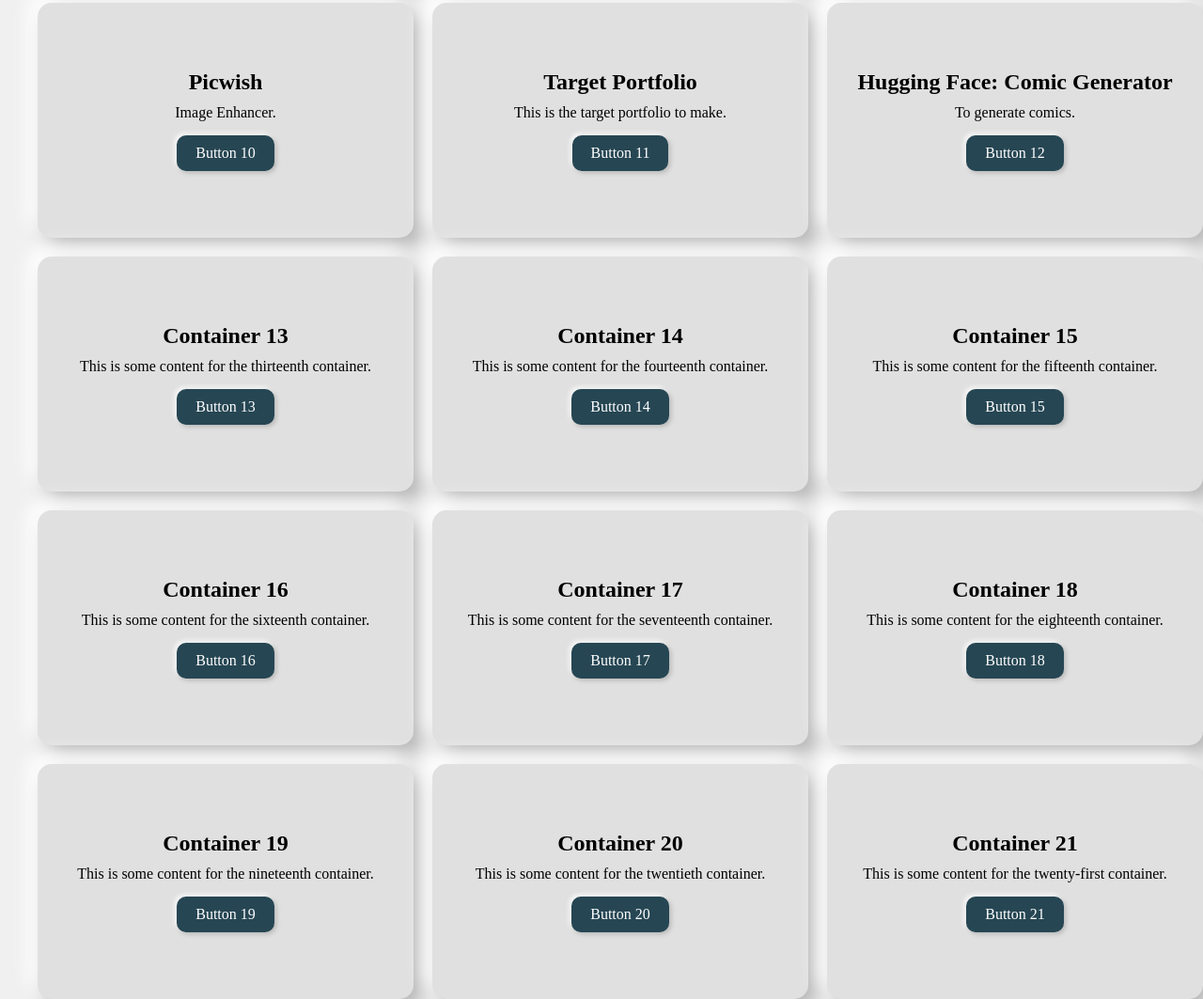
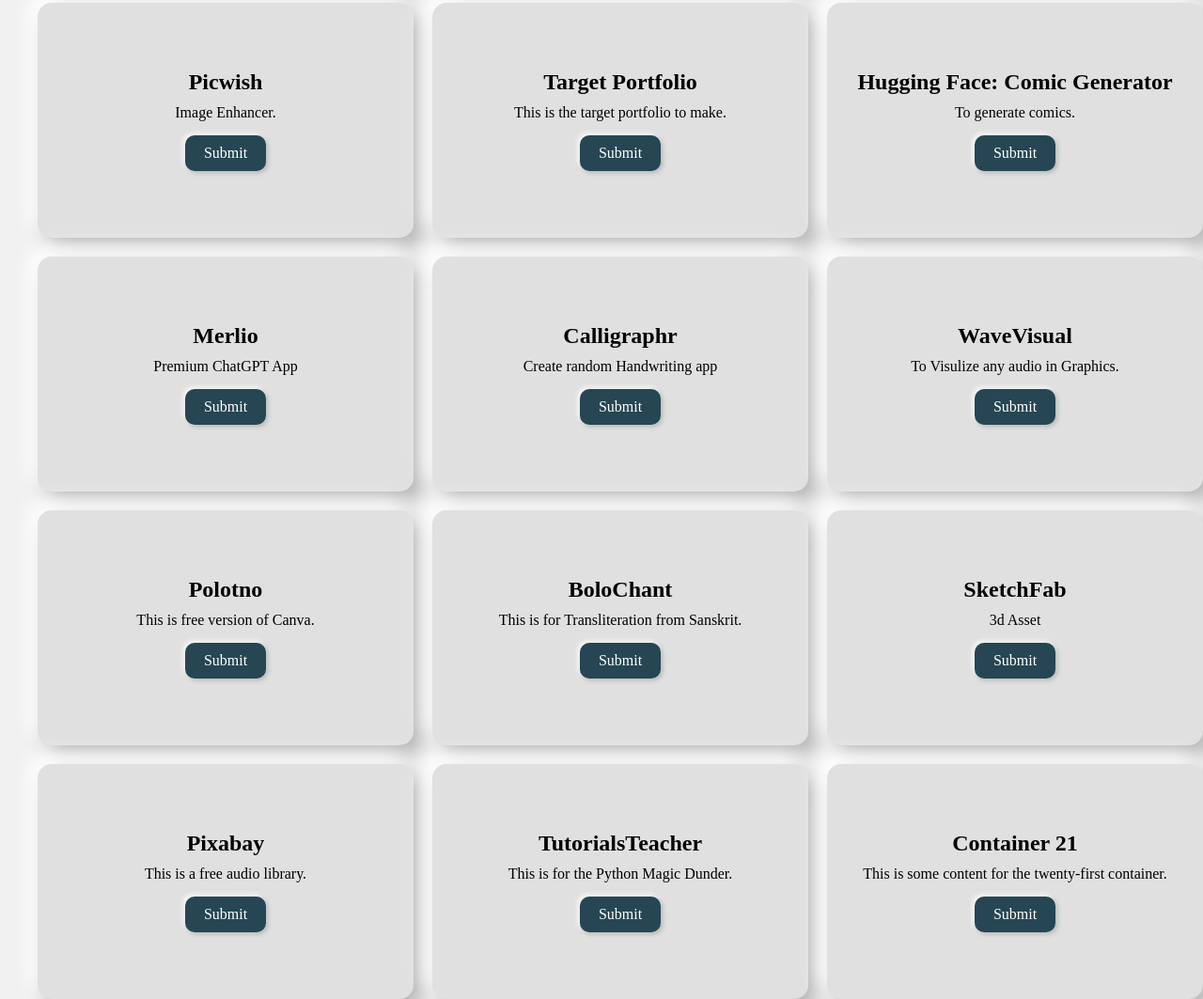
Before and after one commit to rishabhbhartiya/Application-Library, a plain HTML site: page index.html in a window 1280 px wide. Shown: the part 864-1927 px from the top of the page at 94% size. Drawn offline with Linux system fonts and the light colour scheme.

Commit message:
Update index.html

```diff
--- a/index.html
+++ b/index.html
@@ -115,72 +115,74 @@
         <div class="neomorphic-box">
             <h2>Genmo</h2>
             <p>Video Generation AI.</p>
-            <a href="https://www.genmo.ai" class="neomorphic-button">Button 8</a>
+            <a href="https://www.genmo.ai" class="neomorphic-button">Submit</a>
         </div>
         <div class="neomorphic-box">
             <h2>AIxploria</h2>
             <p>Get trending AI tool list.</p>
-            <a href="https://www.aixploria.com/en/" class="neomorphic-button">Button 9</a>
+            <a href="https://www.aixploria.com/en/" class="neomorphic-button">Submit</a>
         </div>
         <div class="neomorphic-box">
             <h2>Picwish</h2>
             <p>Image Enhancer.</p>
-            <a href="https://picwish.com/photo-enhancer?" class="neomorphic-button">Button 10</a>
+            <a href="https://picwish.com/photo-enhancer?" class="neomorphic-button">Submit</a>
         </div>
         <div class="neomorphic-box">
             <h2>Target Portfolio</h2>
             <p>This is the target portfolio to make.</p>
-            <a href="https://www.jordangilroy.com" class="neomorphic-button">Button 11</a>
+            <a href="https://www.jordangilroy.com" class="neomorphic-button">Submit</a>
         </div>
         <div class="neomorphic-box">
             <h2>Hugging Face: Comic Generator</h2>
             <p>To generate comics.</p>
-            <a href="https://huggingface.co/spaces/jbilcke-hf/ai-comic-factory" class="neomorphic-button">Button 12</a>
+            <a href="https://huggingface.co/spaces/jbilcke-hf/ai-comic-factory" class="neomorphic-button">Submit</a>
+        </div>
+
+
+        <div class="neomorphic-box">
+            <h2>Merlio</h2>
+            <p>Premium ChatGPT App</p>
+            <a href="https://merlio.app/dashboard" class="neomorphic-button">Submit</a>
         </div>
         <div class="neomorphic-box">
-            <h2>Container 13</h2>
-            <p>This is some content for the thirteenth container.</p>
-            <a href="https://example.com/page13" class="neomorphic-button">Button 13</a>
+            <h2>Calligraphr</h2>
+            <p>Create random Handwriting app</p>
+            <a href="https://www.calligraphr.com/en/" class="neomorphic-button">Submit</a>
         </div>
         <div class="neomorphic-box">
-            <h2>Container 14</h2>
-            <p>This is some content for the fourteenth container.</p>
-            <a href="https://example.com/page14" class="neomorphic-button">Button 14</a>
+            <h2>WaveVisual</h2>
+            <p>To Visulize any audio in Graphics.</p>
+            <a href="https://wavevisual.com" class="neomorphic-button">Submit</a>
         </div>
         <div class="neomorphic-box">
-            <h2>Container 15</h2>
-            <p>This is some content for the fifteenth container.</p>
-            <a href="https://example.com/page15" class="neomorphic-button">Button 15</a>
+            <h2>Polotno</h2>
+            <p>This is free version of Canva.</p>
+            <a href="https://studio.polotno.com" class="neomorphic-button">Submit</a>
         </div>
         <div class="neomorphic-box">
-            <h2>Container 16</h2>
-            <p>This is some content for the sixteenth container.</p>
-            <a href="https://example.com/page16" class="neomorphic-button">Button 16</a>
+            <h2>BoloChant</h2>
+            <p>This is for Transliteration from Sanskrit.</p>
+            <a href="https://www.bolochant.com" class="neomorphic-button">Submit</a>
         </div>
         <div class="neomorphic-box">
-            <h2>Container 17</h2>
-            <p>This is some content for the seventeenth container.</p>
-            <a href="https://example.com/page17" class="neomorphic-button">Button 17</a>
+            <h2>SketchFab</h2>
+            <p>3d Asset</p>
+            <a href="https://sketchfab.com/feed" class="neomorphic-button">Submit</a>
         </div>
         <div class="neomorphic-box">
-            <h2>Container 18</h2>
-            <p>This is some content for the eighteenth container.</p>
-            <a href="https://example.com/page18" class="neomorphic-button">Button 18</a>
+            <h2>Pixabay</h2>
+            <p>This is a free audio library.</p>
+            <a href="https://pixabay.com/sound-effects/search/beep/?pagi=3" class="neomorphic-button">Submit</a>
         </div>
         <div class="neomorphic-box">
-            <h2>Container 19</h2>
-            <p>This is some content for the nineteenth container.</p>
-            <a href="https://example.com/page19" class="neomorphic-button">Button 19</a>
-        </div>
-        <div class="neomorphic-box">
-            <h2>Container 20</h2>
-            <p>This is some content for the twentieth container.</p>
-            <a href="https://example.com/page20" class="neomorphic-button">Button 20</a>
+            <h2>TutorialsTeacher</h2>
+            <p>This is for the Python Magic Dunder.</p>
+            <a href="https://www.tutorialsteacher.com/python/magic-methods-in-python" class="neomorphic-button">Submit</a>
         </div>
         <div class="neomorphic-box">
             <h2>Container 21</h2>
             <p>This is some content for the twenty-first container.</p>
-            <a href="https://example.com/page21" class="neomorphic-button">Button 21</a>
+            <a href="https://example.com/page21" class="neomorphic-button">Submit</a>
         </div>
     </div>
 </body>
```
